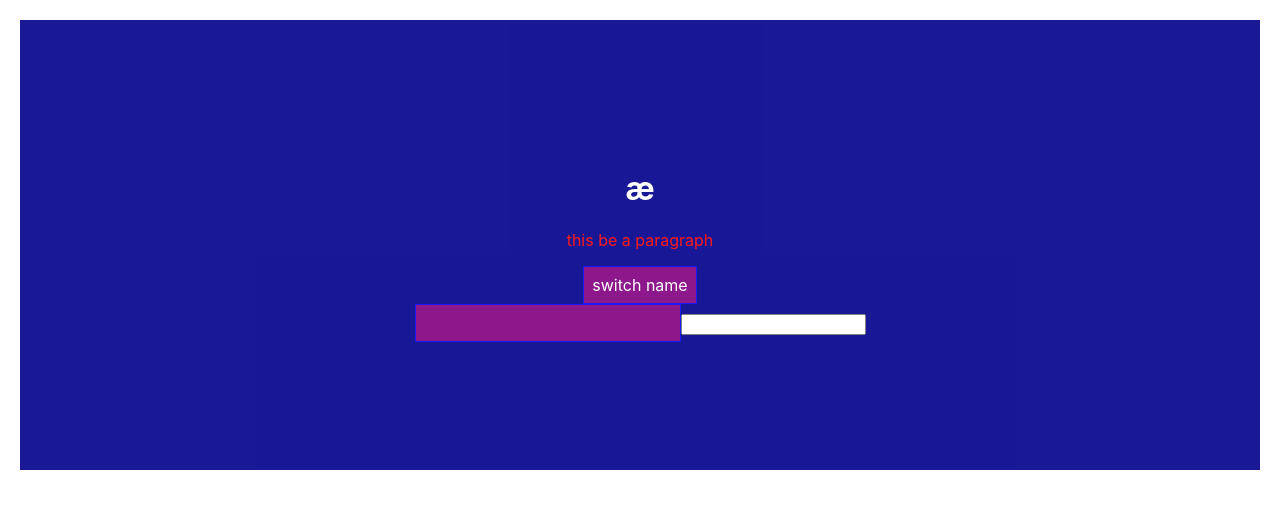
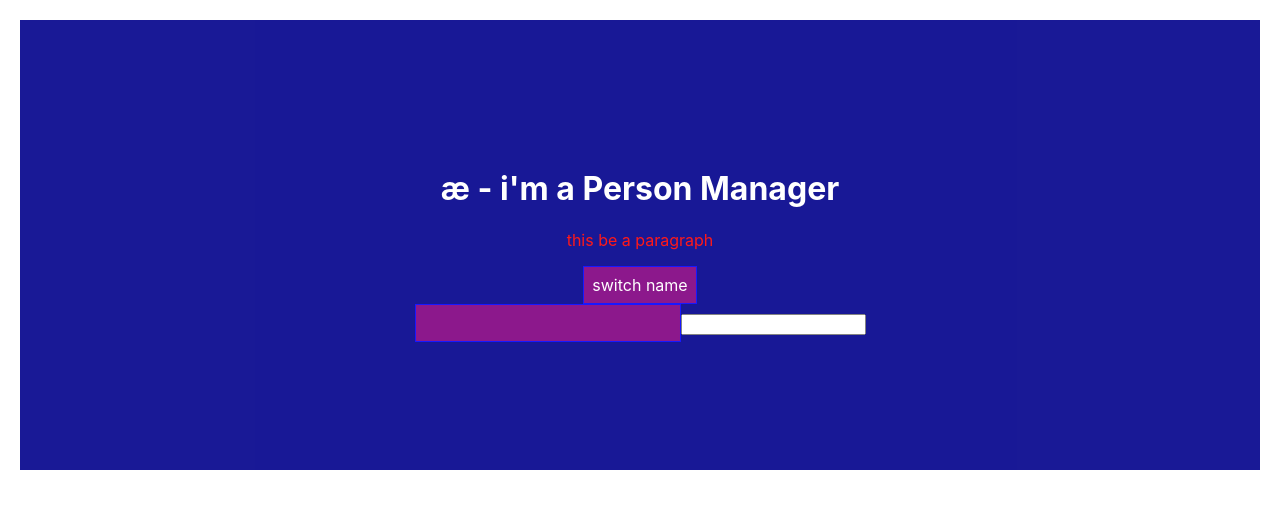
Before and after one commit to simacna/reactHamburger, a React app: page / in a window 1280 px wide. Shown: the top 508 px of the page. Built offline with nearby package versions, Linux system fonts and the light colour scheme.

Commit message:
learning about component lifecycle

```diff
--- a/src/components/Cockpit/Cockpit.js
+++ b/src/components/Cockpit/Cockpit.js
@@ -29,7 +29,7 @@ const cockpit = (props) => {
     return(
         <div className="Cockpit">
             <h1>
-            æ
+            æ - i'm a {props.title}
           </h1>
           <p className={assignedClasses.join(' ')}>
             this be a paragraph
--- a/src/containers/App.js
+++ b/src/containers/App.js
@@ -208,6 +208,7 @@ toggleName = () => {
 // where classname we tweaked in webpack
         <div className= "App" >
             <Cockpit
+            title={this.props.appTitle}
             showPersons={this.state.showPersons}
             persons={this.state.persons}
             clicked={this.toggleName}
--- a/src/index.js
+++ b/src/index.js
@@ -6,7 +6,8 @@ import App from './containers/App';
 import * as serviceWorker from './serviceWorker';
 
 // ReactDOM.render(<Person />, document.getElementById('root'));
-ReactDOM.render(<App />, document.getElementById('root'));
+//adding prop to App component for demonstration of this.prop
+ReactDOM.render(<App appTitle="Person Manager"/>, document.getElementById('root'));
 
 // If you want your app to work offline and load faster, you can change
 // unregister() to register() below. Note this comes with some pitfalls.
```
